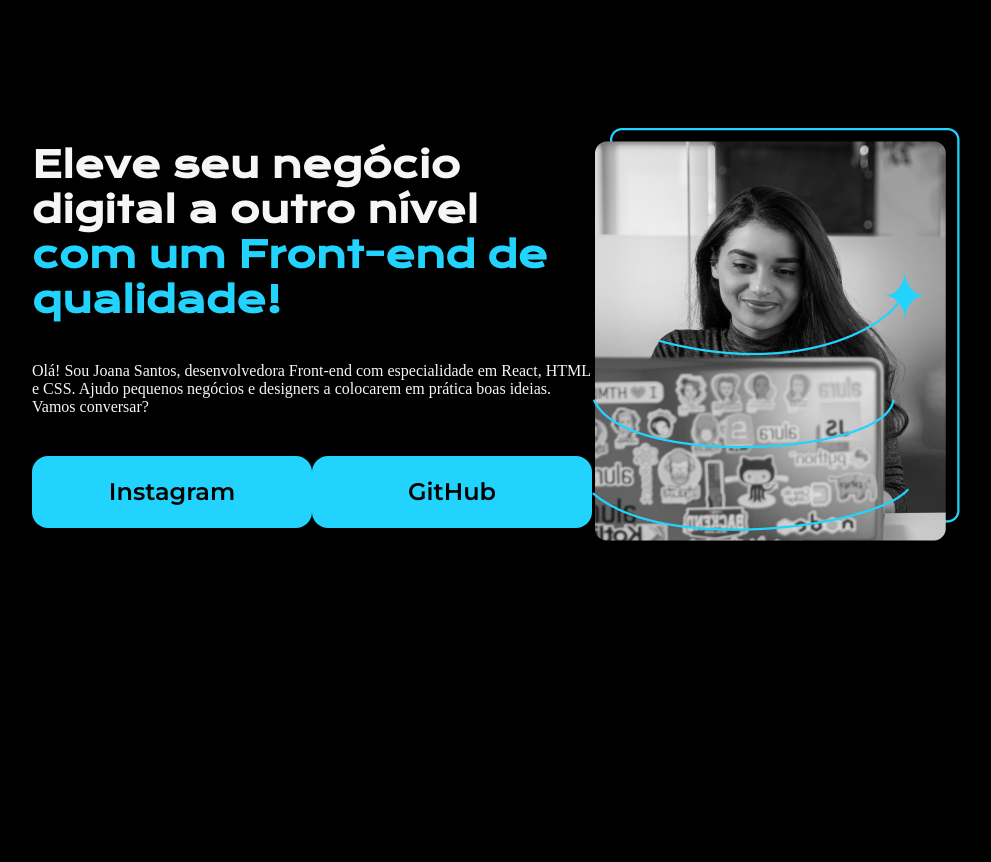
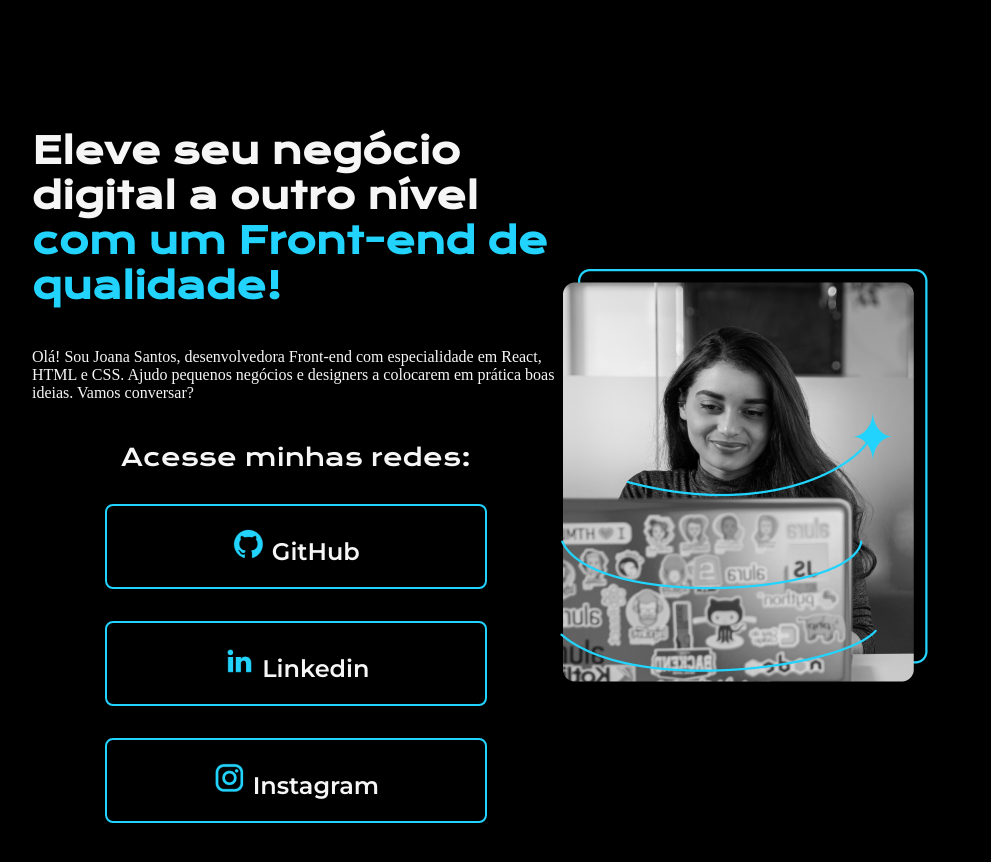
Before and after one commit to gabrielgirami2/Curso-Alura--HTML-E-CSS-Estruturas--Desenvolvimento, a plain HTML site: page index.html in a window 1280 px wide. Shown: the whole page, without its empty margins (160-1151 px from the left). Drawn offline with nearby package versions, Linux system fonts and the light colour scheme.

Commit message:
Icones das redes sociais

```diff
--- a/index.html
+++ b/index.html
@@ -5,7 +5,7 @@
     <meta charset="UTF-8">
     <meta http-equiv="X-UA-Compatible" content="IE=edge">
     <meta name="viewport" content="width=device-width, initial-scale=1.0">
-    <title>Portifolio</title>
+    <title>Portfolio</title>
     <link rel="stylesheet" href="style.css">
 </head>
 
@@ -22,11 +22,24 @@
             colocarem em prática boas ideias. Vamos
             conversar?</p>
             <div class="apresentacao__links">
-                <a class="apresentacao__links__link" href="https://instagram.com/gabrielgirami_">Instagram</a>
-                <a class="apresentacao__links__link" href="https://github.com/gabrielgirami2">GitHub</a>
+                <h2 class="apresentacao_links_subtitulo">Acesse minhas redes:</h2>
+                <a class="apresentacao__links__link" href="https://github.com/gabrielgirami2">
+                   <img src="/assets/github.png">
+                    GitHub
+                </a>
+
+                <a class="apresentacao__links__link" href="https://www.linkedin.com/in/gabriel-girami-646715209/">
+                    <img src="/assets/linkedin.png">
+                     Linkedin
+                 </a>
+                <a class="apresentacao__links__link" href="https://instagram.com/gabrielgirami_">
+                    <img src="/assets/instagram.png">
+                    Instagram
+                </a>
+
             </div>
         </section>
-        <img src="Imagem (2).png" alt="Foto da Joana Santos programando">
+        <img src="/assets/Imagem (2).png" alt="Foto da Joana Santos programando">
     </main>
     <footer></footer>
 </body>
--- a/style.css
+++ b/style.css
@@ -41,18 +41,27 @@ body {
 }
 .apresentacao__links{
     display: flex;
+    flex-direction: column;
     justify-content: space-between;
+    align-items: center;
+    gap: 32px;
+}
+
+.apresentacao_links_subtitulo{
+    font-family: 'Krona One', sans-serif;
+    font-weight: 400;
+    font-size: 24px;
 }
 
 .apresentacao__links__link{
-    background-color: #22d4fd ;
-    width: 280px;
+    border: 2px solid #22d4fd;
+    width: 378px;
     text-align: center;
-    border-radius: 16px; /*borda de algum lugar*/
+    border-radius: 8px; /*borda de algum lugar*/
     font-size: 24px;
     font-weight: 600;
     padding: 21.5px 0; /*primeiro valor eixo vertical, segundo horizontal */
     text-decoration: none; /* retira o sublinhado da palavra */
-    color: black;
+    color: #F6F6F6;
     font-family:'Montserrat', sans-serif;
 }
```
Also changed, not shown: assets/Imagem (2).png (renamed from Imagem (2).png), assets/github.png (added), assets/instagram.png (added), assets/linkedin.png (added), assets/twitch.png (added), assets/twitter.png (added).
